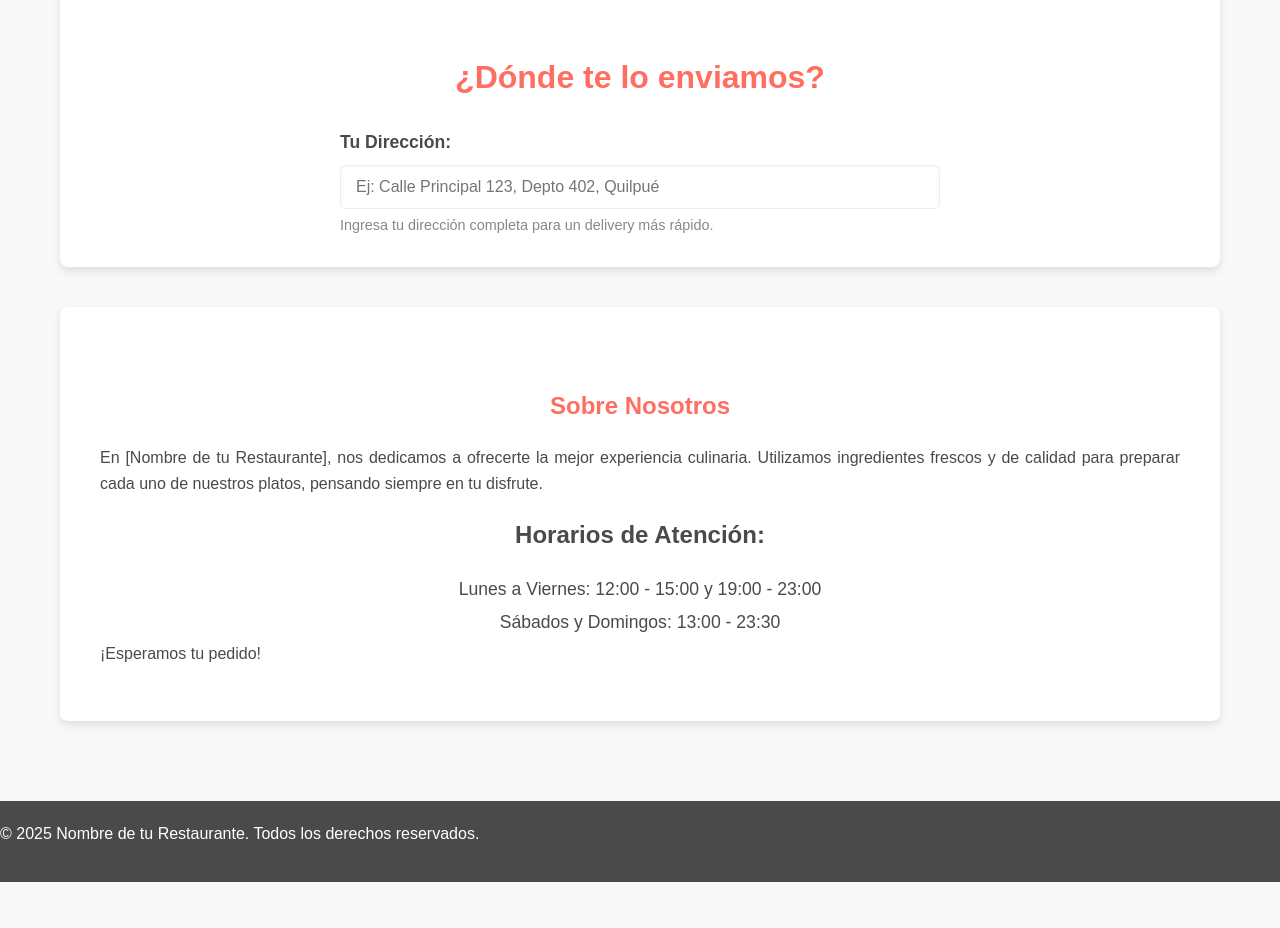
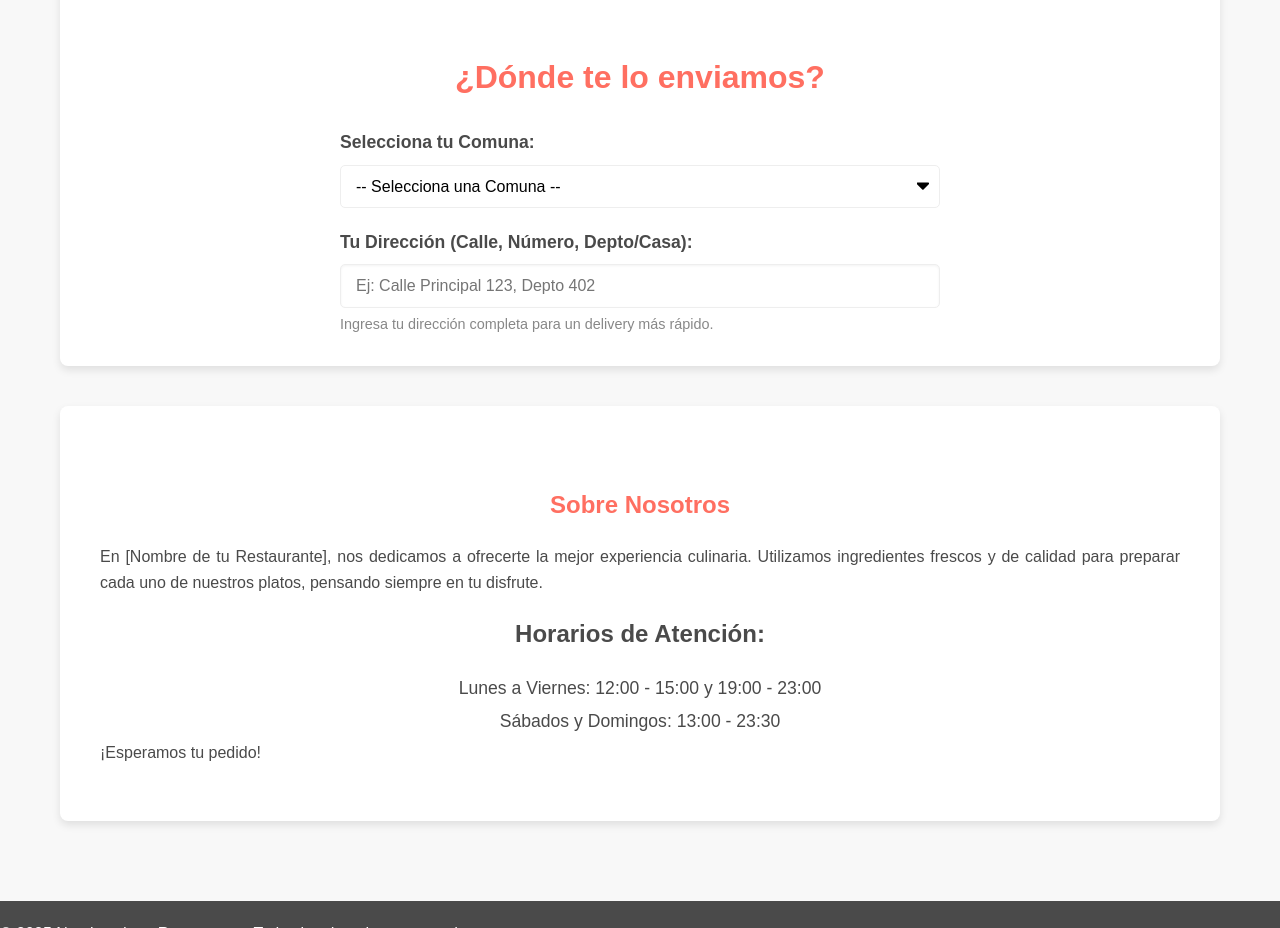
Before and after one commit to AppPrubeas/mi-restaurante-delivery, a plain HTML site: page index.html in a window 1280 px wide. Shown: the part 820-1748 px from the top of the page. Before the commit the page ends 1702 px from the top, so only its background shows below. Drawn offline with Linux system fonts and the light colour scheme.

Commit message:
index.html

```diff
--- a/index.html
+++ b/index.html
@@ -36,8 +36,17 @@
         <section class="delivery-address">
             <h2>¿Dónde te lo enviamos?</h2>
             <div class="address-input-group">
-                <label for="delivery-address-input">Tu Dirección:</label>
-                <input type="text" id="delivery-address-input" placeholder="Ej: Calle Principal 123, Depto 402, Quilpué" required>
+                <label for="delivery-commune-select">Selecciona tu Comuna:</label>
+                <select id="delivery-commune-select" required>
+                    <option value="">-- Selecciona una Comuna --</option>
+                    <option value="Quilpué">Quilpué</option>
+                    <option value="Villa Alemana">Villa Alemana</option>
+                    <option value="Limache">Limache</option>
+                    <option value="Viña del Mar">Viña del Mar</option>
+                    </select>
+
+                <label for="delivery-street-address">Tu Dirección (Calle, Número, Depto/Casa):</label>
+                <input type="text" id="delivery-street-address" placeholder="Ej: Calle Principal 123, Depto 402" required>
                 <small>Ingresa tu dirección completa para un delivery más rápido.</small>
             </div>
         </section>
```
